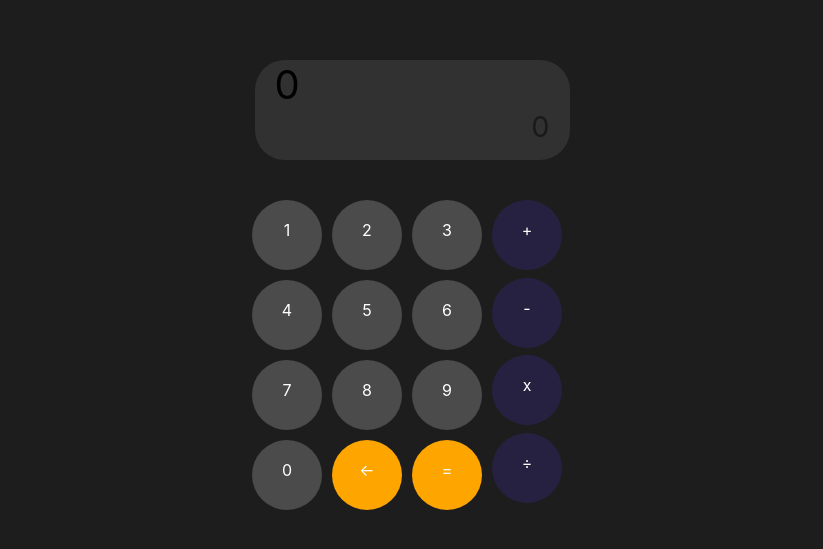
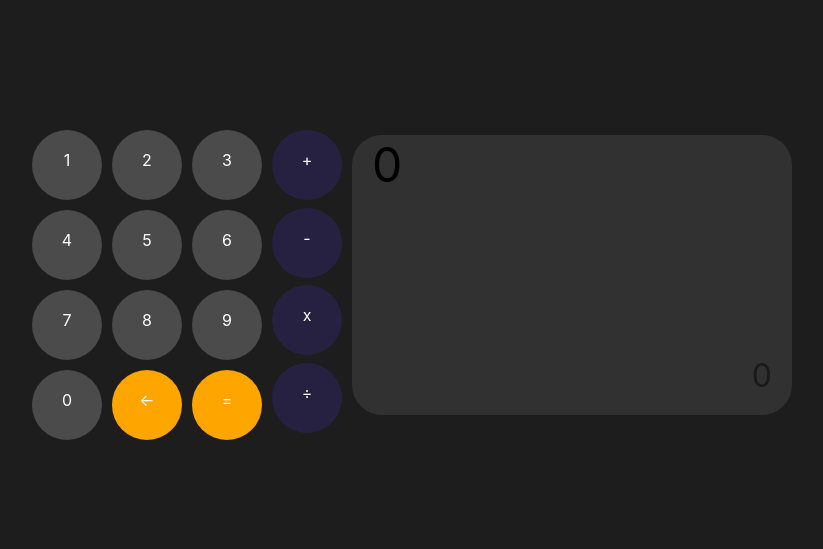
Before and after one commit to Matheus-Barbiot/calculadora, a React (Create React App) app: page / in a window 1280 px wide. Shown: the part 115-664 px from the top of the page, without its empty margins (228-1051 px from the left). Built offline with nearby package versions, Linux system fonts and the light colour scheme.

Commit message:
Css finalizado

```diff
--- a/public/index.html
+++ b/public/index.html
@@ -1,5 +1,5 @@
 <!DOCTYPE html>
-<html lang="en">
+<html lang="pt-br">
   <head>
     <meta charset="utf-8" />
     <link rel="icon" href="%PUBLIC_URL%/favicon.ico" />
--- a/src/App.css
+++ b/src/App.css
@@ -12,11 +12,11 @@ main {
     display: flex;
     flex-direction: row;
     justify-content: center;
-
 }
 
 #display {
     display: block;
+    position: relative;
     background-color: rgba(120, 124, 120, 0.212);
     color: black;
     width: 275px;
@@ -29,13 +29,16 @@ main {
 #display > p {
     font-size: 2.5em;
     margin: 0;
+    word-wrap: break-word;
 }
 
 #display > p#res {
     font-size: 1.8em;
     color: rgba(0, 0, 0, 0.466);
     text-align: end;
-    margin: 0;
+    position: absolute;
+    bottom: 20px;
+    right: 20px;
 }
 
 #teclado {
@@ -55,6 +58,13 @@ main {
     background-color: rgb(39, 33, 65);
 }
 
+#resultado, #apagar {
+    background-color: orange;
+}
+#resultado:hover, #apagar:hover, #resultado:active, #apagar:active {
+    background-color: rgb(248, 179, 51);
+}
+
 .botao {
     background-color: rgb(75, 75, 75);
     color: white;
@@ -64,3 +74,33 @@ main {
     border-radius: 50%;
     text-align: center;
 }
+
+#operacoes > .botao:hover, .botao:active{
+    background-color: rgb(58, 51, 90);
+}
+
+.botao:hover, .botao:active {
+    background-color: rgb(128, 128, 128);
+}
+
+
+@media screen and (min-width: 768px){
+    main {
+        flex-direction: row-reverse;
+    }
+
+    #display {
+        margin-top: 20px;
+        min-width: 400px;
+        min-height: 280px;
+    }
+
+    #display > p {
+        font-size: 3em;
+    }
+
+    #display > p#res {
+        font-size: 2em;
+    }
+
+}
--- a/src/componentes/apagar.js
+++ b/src/componentes/apagar.js
@@ -14,7 +14,7 @@ function Apagar(props){
 
     return (
         <>
-        <div className="botao" style={{backgroundColor:'orange'}} onClick={apagar}>
+        <div className="botao" id="apagar" onClick={apagar}>
             {props.sym}
         </div>
         </>
--- a/src/componentes/resultado.js
+++ b/src/componentes/resultado.js
@@ -9,7 +9,7 @@ function Resultado(props){
 
     return (
         <>
-        <div className="botao" style={{backgroundColor:'orange'}} onClick={substituir}>
+        <div className="botao" id="resultado" onClick={substituir}>
             {props.sym}
         </div>
         </>
```
